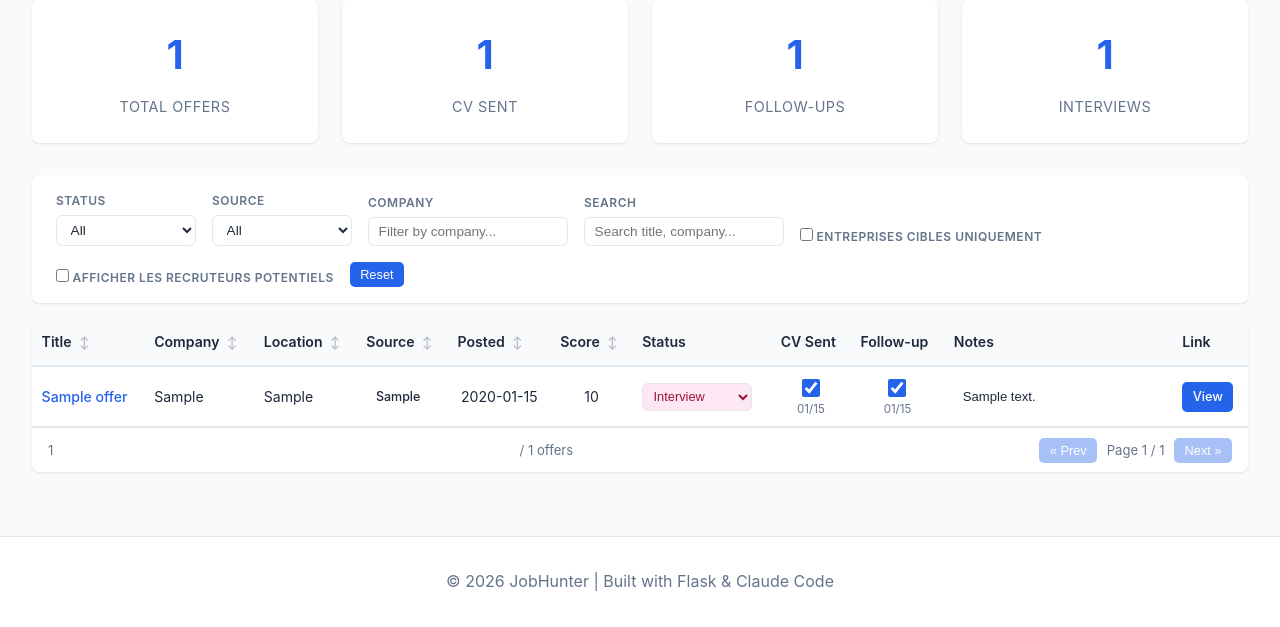
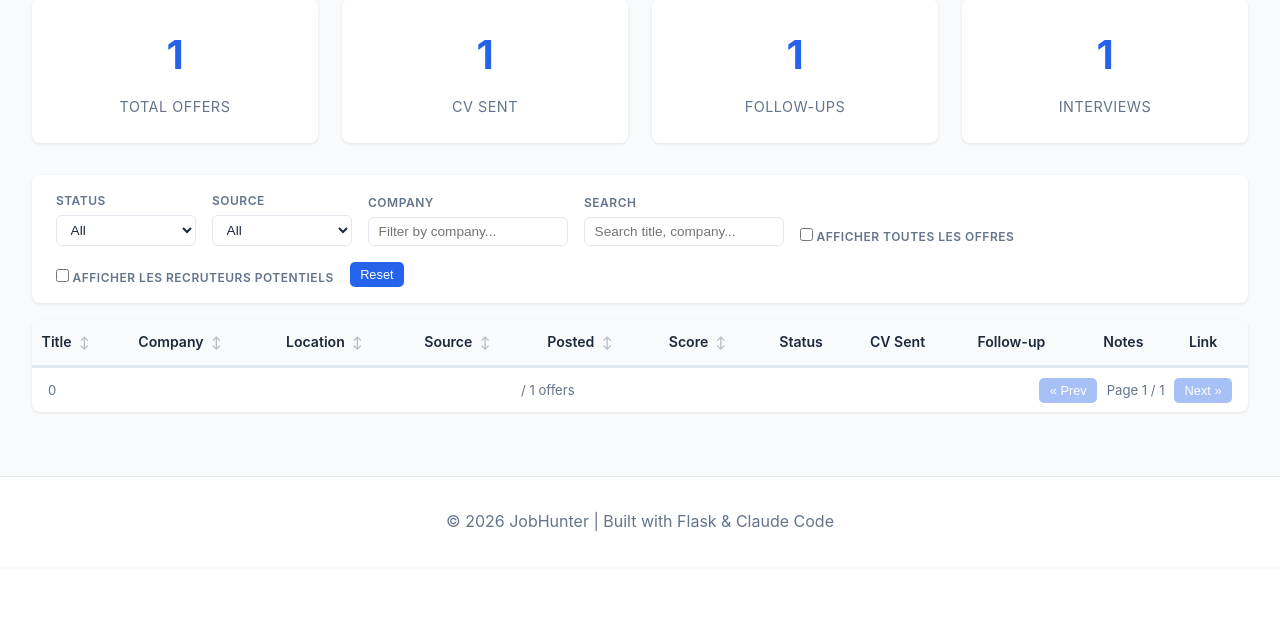
Before and after one commit to Kiwi6212/JobHunter, a Flask app: page / in a window 1280 px wide. Shown: the part 230-857 px from the top of the page. After the commit the page ends 761 px from the top, so only its background shows below. Run offline with Flask 3, Linux system fonts and the light colour scheme; tables that the repository leaves empty hold one stand-in row (values such as "Sample post").

Commit message:
Invert target filter: show only target companies by default
Replace "Entreprises cibles uniquement" toggle with "Afficher toutes
les offres". Default view now shows only target company offers.
Check the box to see all offers. Remove score >= 25 requirement.

Co-Authored-By: Claude Opus 4.6 <noreply@anthropic.com>

```diff
--- a/app/static/js/dashboard.js
+++ b/app/static/js/dashboard.js
@@ -193,7 +193,7 @@
   var filterCompany = document.getElementById("filter-company");
   var filterSearch = document.getElementById("filter-search");
   var showRecruiters = document.getElementById("show-recruiters");
-  var targetOnly = document.getElementById("target-only");
+  var showAllOffers = document.getElementById("show-all-offers");
   var visibleCount = document.getElementById("visible-count");
   var pageInfo = document.getElementById("page-info");
   var pageNext = document.getElementById("page-next");
@@ -205,7 +205,7 @@
     var company = filterCompany ? filterCompany.value.toLowerCase().trim() : "";
     var search = filterSearch ? filterSearch.value.toLowerCase().trim() : "";
     var includeRecruiters = showRecruiters ? showRecruiters.checked : false;
-    var onlyTarget = targetOnly ? targetOnly.checked : false;
+    var showAll = showAllOffers ? showAllOffers.checked : false;
 
     filteredRows = [];
     for (var i = 0; i < allRows.length; i++) {
@@ -214,11 +214,8 @@
 
       // Hide recruiters unless toggle is checked
       if (!includeRecruiters && row.dataset.offerType === "recruiter") show = false;
-      // Show only target companies with relevant score when target filter is on
-      if (show && onlyTarget) {
-        var score = parseFloat(row.dataset.score) || 0;
-        if (row.dataset.target !== "1" || score < 25) show = false;
-      }
+      // By default show only target companies; show all when toggle is checked
+      if (show && !showAll && row.dataset.target !== "1") show = false;
       if (show && status && row.dataset.status !== status) show = false;
       if (show && source && row.dataset.source !== source) show = false;
       if (show && company && row.dataset.company.indexOf(company) === -1) show = false;
@@ -258,7 +255,7 @@
   if (filterCompany) filterCompany.addEventListener("input", applyFilters);
   if (filterSearch) filterSearch.addEventListener("input", applyFilters);
   if (showRecruiters) showRecruiters.addEventListener("change", applyFilters);
-  if (targetOnly) targetOnly.addEventListener("change", applyFilters);
+  if (showAllOffers) showAllOffers.addEventListener("change", applyFilters);
 
   if (pageNext) pageNext.addEventListener("click", function () { currentPage++; renderPage(); });
   if (pagePrev) pagePrev.addEventListener("click", function () { currentPage--; renderPage(); });
@@ -271,7 +268,7 @@
       if (filterCompany) filterCompany.value = "";
       if (filterSearch) filterSearch.value = "";
       if (showRecruiters) showRecruiters.checked = false;
-      if (targetOnly) targetOnly.checked = false;
+      if (showAllOffers) showAllOffers.checked = false;
       applyFilters();
     });
   }
--- a/app/templates/dashboard.html
+++ b/app/templates/dashboard.html
@@ -56,7 +56,7 @@
     </div>
     <div class="filter-group filter-toggle">
         <label>
-            <input type="checkbox" id="target-only"> Entreprises cibles uniquement
+            <input type="checkbox" id="show-all-offers"> Afficher toutes les offres
         </label>
     </div>
     <div class="filter-group filter-toggle">
```
